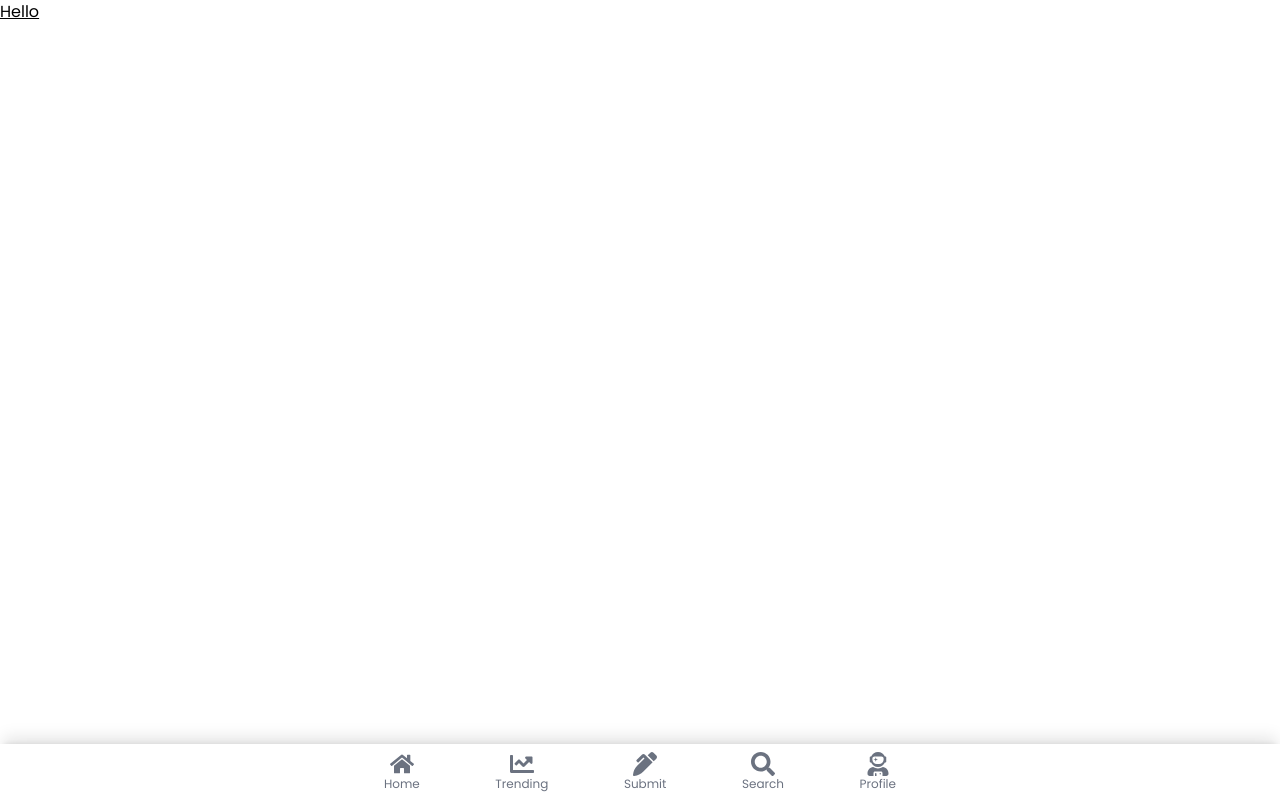
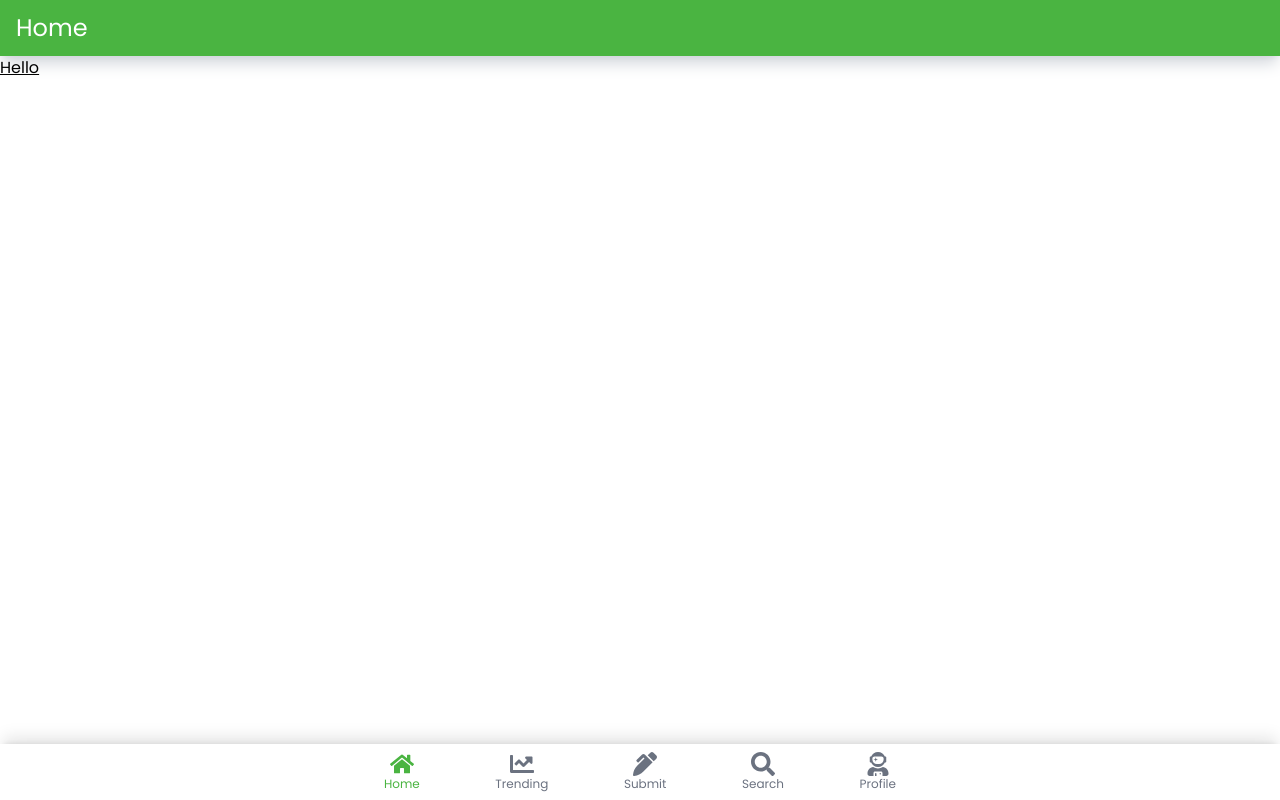
Before and after one commit to Pika-Pool/ProjectHunt, a Next.js app: page /home in a window 1280 px wide. Built offline with nearby package versions, Linux system fonts and the light colour scheme.

Commit message:
Add a global layout with header and navbar footer
- change secondary/serif font to Lora
- Add primary color

```diff
--- /dev/null
+++ b/components/FooterNav.tsx
@@ -0,0 +1,68 @@
+import {
+	FaChartLine,
+	FaHome,
+	FaPenAlt,
+	FaSearch,
+	FaUserAstronaut,
+} from 'react-icons/fa';
+import NavLink from './NavLink';
+
+export default function FooterNav() {
+	return (
+		<footer
+			className='fixed bottom-0 left-0 w-full p-2'
+			style={{
+				boxShadow:
+					'0 -10px 15px -3px rgb(0 0 0 / 0.1), 0 -4px 6px -4px rgb(0 0 0 / 0.1)',
+			}}
+		>
+			<div className='max-w-lg flex justify-between items-center m-auto'>
+				<NavLink
+					href='/home'
+					content={
+						<>
+							<FaHome size='2em' />
+							<span>Home</span>
+						</>
+					}
+				/>
+				<NavLink
+					href='/trending'
+					content={
+						<>
+							<FaChartLine size='2em' />
+							<span>Trending</span>
+						</>
+					}
+				/>
+				<NavLink
+					href='/submit'
+					content={
+						<>
+							<FaPenAlt size='2em' />
+							<span>Submit</span>
+						</>
+					}
+				/>
+				<NavLink
+					href='/search'
+					content={
+						<>
+							<FaSearch size='2em' />
+							<span>Search</span>
+						</>
+					}
+				/>
+				<NavLink
+					href='/profile'
+					content={
+						<>
+							<FaUserAstronaut size='2em' />
+							<span>Profile</span>
+						</>
+					}
+				/>
+			</div>
+		</footer>
+	);
+}
--- /dev/null
+++ b/components/GlobalLayout.tsx
@@ -0,0 +1,15 @@
+import type { PropsWithChildren } from 'react';
+import FooterNav from './FooterNav';
+import Header from './Header';
+
+export default function GlobalLayout({
+	children,
+}: PropsWithChildren<Record<string, unknown>>) {
+	return (
+		<>
+			<Header />
+			<main>{children}</main>
+			<FooterNav />
+		</>
+	);
+}
--- /dev/null
+++ b/components/Header.tsx
@@ -0,0 +1,20 @@
+import { useRouter } from 'next/router';
+import { websiteName } from '../constants/global';
+
+export interface HeaderProps {
+	title?: string;
+}
+
+export default function Header({ title }: HeaderProps) {
+	const router = useRouter();
+
+	// get title from route if not specified
+	if (title === undefined)
+		title = router.pathname.split('/').filter(Boolean)[0] || websiteName;
+
+	return (
+		<header className='bg-primary px-3 pb-1 pt-10 md:py-3 md:px-4 shadow-lg shadow-gray-300'>
+			<h1 className='text-white capitalize text-3xl md:text-2xl'>{title}</h1>
+		</header>
+	);
+}
--- /dev/null
+++ b/components/NavLink.tsx
@@ -0,0 +1,29 @@
+import classnames from 'classnames';
+import Link, { type LinkProps } from 'next/link';
+import { useRouter } from 'next/router';
+import type { ReactNode } from 'react';
+import type { UrlObject } from 'url';
+
+export interface NavLinkProps extends LinkProps {
+	content?: ReactNode;
+	href: string | UrlObject;
+}
+
+const NavLink = ({ href, content, ...linkProps }: NavLinkProps) => {
+	const router = useRouter();
+
+	return (
+		<Link href={href} {...linkProps}>
+			<a
+				className={classnames(
+					'flex flex-col justify-center items-center text-xs text-gray-500 hover:text-primary',
+					{ 'text-primary': router.pathname === href },
+				)}
+			>
+				{content}
+			</a>
+		</Link>
+	);
+};
+
+export default NavLink;
--- /dev/null
+++ b/constants/global.ts
@@ -0,0 +1 @@
+export const websiteName = 'ProductHunt';
--- a/pages/_app.tsx
+++ b/pages/_app.tsx
@@ -1,8 +1,13 @@
-import '../styles/globals.css'
-import type { AppProps } from 'next/app'
+import type { AppProps } from 'next/app';
+import GlobalLayout from '../components/GlobalLayout';
+import '../styles/globals.css';
 
 function MyApp({ Component, pageProps }: AppProps) {
-  return <Component {...pageProps} />
+	return (
+		<GlobalLayout>
+			<Component {...pageProps} />
+		</GlobalLayout>
+	);
 }
 
-export default MyApp
+export default MyApp;
--- a/pages/_document.tsx
+++ b/pages/_document.tsx
@@ -7,7 +7,7 @@ class MyDocument extends Document {
 			<ColorThemeProvider>
 				<Html>
 					<Head>
-						{/* Fonts using: DM Sans, Poppins */}
+						{/* Fonts using: Lora, Poppins */}
 						<link rel='preconnect' href='https://fonts.googleapis.com' />
 						<link
 							rel='preconnect'
@@ -15,7 +15,7 @@ class MyDocument extends Document {
 							crossOrigin='anonymous'
 						/>
 						<link
-							href='https://fonts.googleapis.com/css2?family=DM+Sans:ital,wght@0,400;0,500;0,700;1,400;1,500;1,700&family=Poppins:ital,wght@0,100;0,200;0,300;0,400;0,500;0,600;0,700;0,800;0,900;1,100;1,200;1,300;1,400;1,500;1,600;1,700;1,800;1,900&display=swap'
+							href='https://fonts.googleapis.com/css2?family=Lora:ital,wght@0,400;0,500;0,600;0,700;1,400;1,500;1,600;1,700&family=Poppins:ital,wght@0,100;0,200;0,300;0,400;0,500;0,600;0,700;0,800;0,900;1,100;1,200;1,300;1,400;1,500;1,600;1,700;1,800;1,900&display=swap'
 							rel='stylesheet'
 						/>
 					</Head>
--- a/pages/home.tsx
+++ b/pages/home.tsx
@@ -1,106 +1,10 @@
-import classnames from 'classnames';
 import type { NextPage } from 'next';
-import Link, { type LinkProps } from 'next/link';
-import { useRouter } from 'next/router';
-import type { ReactNode } from 'react';
-import {
-	FaChartLine,
-	FaHome,
-	FaPenAlt,
-	FaSearch,
-	FaUserAstronaut,
-} from 'react-icons/fa';
-import type { UrlObject } from 'url';
 
 const HomePage: NextPage = () => {
-	return (
-		<div>
-			<main>
-				<h1 className='underline'>Hello</h1>
-			</main>
-
-			<footer
-				className='fixed bottom-0 left-0 w-full p-2'
-				style={{
-					boxShadow:
-						'0 -10px 15px -3px rgb(0 0 0 / 0.1), 0 -4px 6px -4px rgb(0 0 0 / 0.1)',
-				}}
-			>
-				<div className='max-w-lg flex justify-between items-center m-auto'>
-					<NavLink
-						href='/home'
-						content={
-							<>
-								<FaHome size='2em' />
-								<span>Home</span>
-							</>
-						}
-					/>
-					<NavLink
-						href='/trending'
-						content={
-							<>
-								<FaChartLine size='2em' />
-								<span>Trending</span>
-							</>
-						}
-					/>
-					<NavLink
-						href='/submit'
-						content={
-							<>
-								<FaPenAlt size='2em' />
-								<span>Submit</span>
-							</>
-						}
-					/>
-					<NavLink
-						href='/search'
-						content={
-							<>
-								<FaSearch size='2em' />
-								<span>Search</span>
-							</>
-						}
-					/>
-					<NavLink
-						href='/profile'
-						content={
-							<>
-								<FaUserAstronaut size='2em' />
-								<span>Profile</span>
-							</>
-						}
-					/>
-				</div>
-			</footer>
-		</div>
-	);
+	return <h1 className='underline'>Hello</h1>;
 };
 
 export default HomePage;
-
-interface NavLinkProps extends LinkProps {
-	content?: ReactNode;
-	href: string | UrlObject;
-}
-
-const NavLink = ({ href, content, ...linkProps }: NavLinkProps) => {
-	const router = useRouter();
-
-	return (
-		<Link href={href} {...linkProps}>
-			<a
-				className={classnames(
-					'flex flex-col justify-center items-center text-xs text-gray-500 hover:text-amber-600',
-					{ 'text-amber-600': router.pathname === href },
-				)}
-			>
-				{content}
-			</a>
-		</Link>
-	);
-};
 
 // interface NavLinkProps extends LinkProps {
 // 	render: (props: {
--- a/styles/globals.css
+++ b/styles/globals.css
@@ -1,3 +1,9 @@
+:root {
+	/* all colors are in hsl */
+	/* --color-primary: hsl(118, 67%, 48%); */
+	--color-primary: 115 47% 48%;
+}
+
 @tailwind base;
 @tailwind components;
 @tailwind utilities;
@@ -52,7 +58,7 @@
 		line-height: 1.5;
 
 		/* DM Sans and Poppins are imported in pages/_document.js using link tag */
-		@apply font-primary;
+		@apply font-sans;
 	}
 
 	/* A elements that don't have a class get default styles */
--- a/tailwind.config.js
+++ b/tailwind.config.js
@@ -7,9 +7,22 @@ module.exports = {
 	theme: {
 		extend: {
 			fontFamily: {
-				primary: 'Poppins, sans-serif',
+				sans: 'Poppins, sans-serif',
+				serif: 'Lora, serif',
+			},
+			colors: {
+				primary: withOpacityValue('--color-primary'),
 			},
 		},
 	},
 	plugins: [],
 };
+
+function withOpacityValue(variable) {
+	return ({ opacityValue }) => {
+		if (opacityValue === undefined) {
+			return `hsl(var(${variable}))`;
+		}
+		return `hsl(var(${variable}) / ${opacityValue})`;
+	};
+}
```
